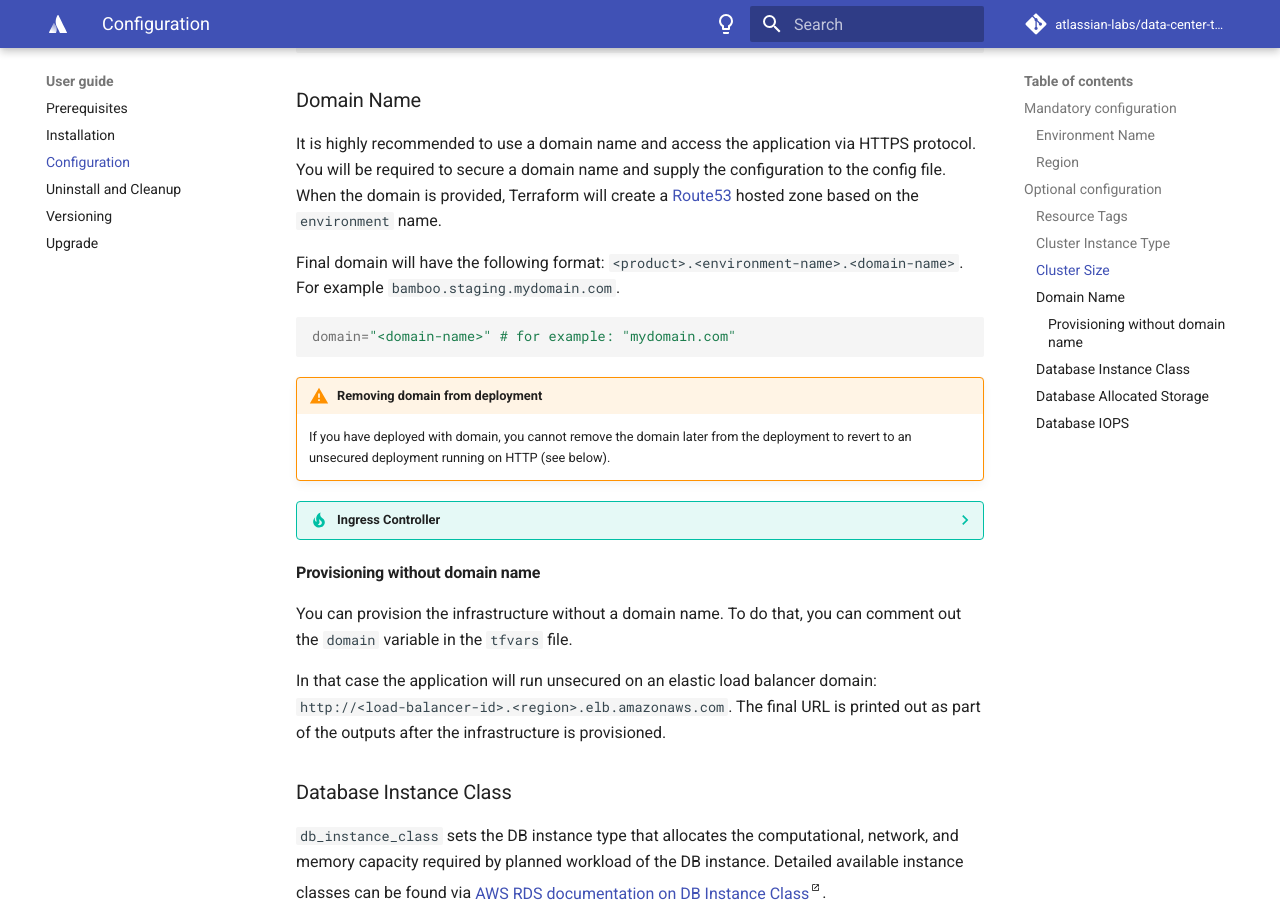
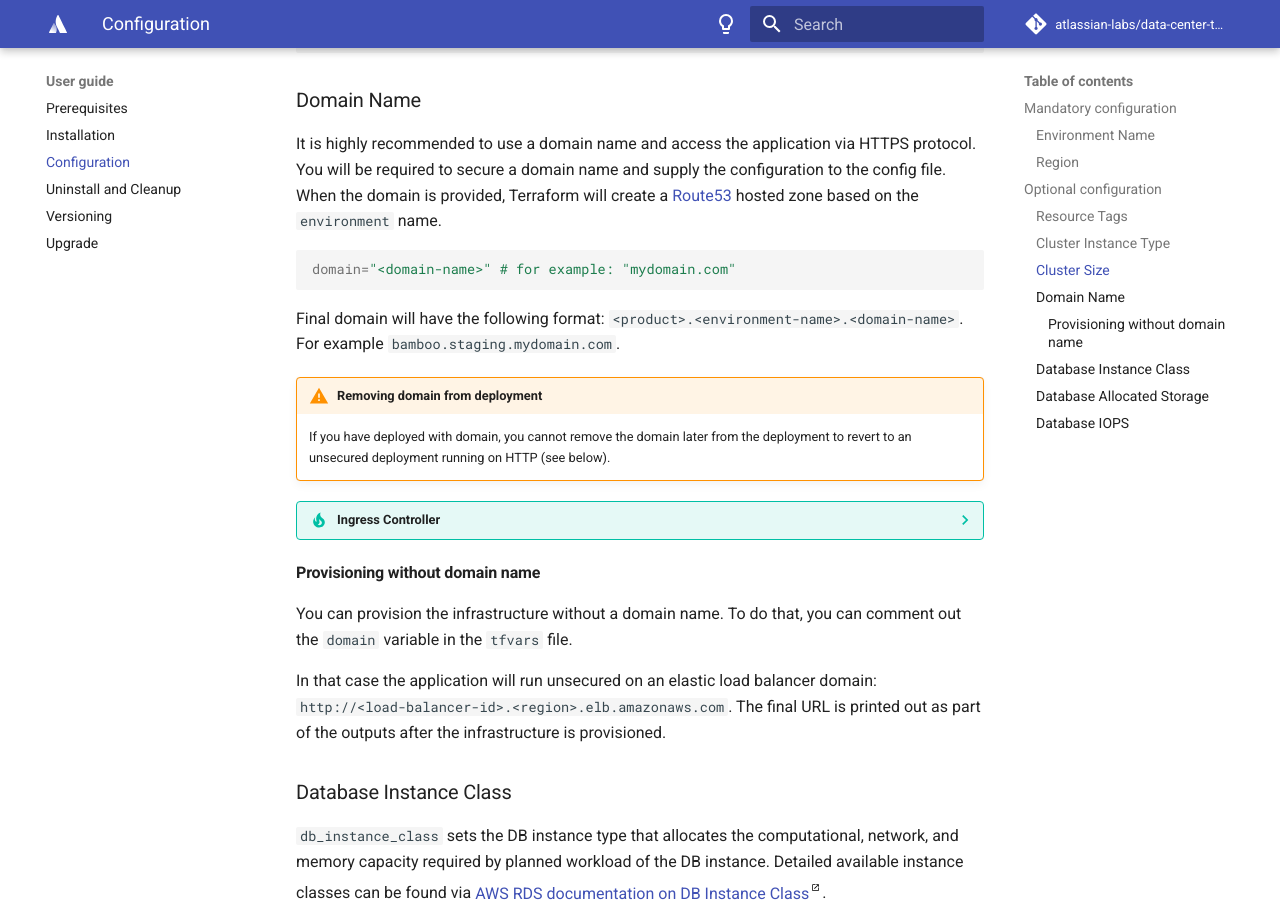
Before and after one commit to atlassian-labs/data-center-terraform, an MkDocs documentation site: the page built from docs/docs/userguide/CONFIGURATION.md, in a window 1280 px wide and 900 px high, scrolled down 2441 px. Built offline with MkDocs 1.6.1 and Material for MkDocs 9.7.7, drawn with Linux system fonts in a browser that asks for light colours; comment, search, counter and statistics services are not loaded.

Commit message:
TFKUBE-130: Move the lines around

````diff
--- a/docs/docs/userguide/CONFIGURATION.md
+++ b/docs/docs/userguide/CONFIGURATION.md
@@ -101,11 +101,11 @@ It is highly recommended to use a domain name and access the application via HTT
 to secure a domain name and supply the configuration to the config file. When the domain is provided, Terraform will
 create a [Route53](https://docs.aws.amazon.com/Route53/latest/DeveloperGuide/Welcome.html) hosted zone based on the `environment` name.
 
-Final domain will have the following format: `<product>.<environment-name>.<domain-name>`. For example `bamboo.staging.mydomain.com`.
-
 ```terraform
 domain="<domain-name>" # for example: "mydomain.com"
 ```
+
+Final domain will have the following format: `<product>.<environment-name>.<domain-name>`. For example `bamboo.staging.mydomain.com`.
 
 !!! warning "Removing domain from deployment"
 
````
